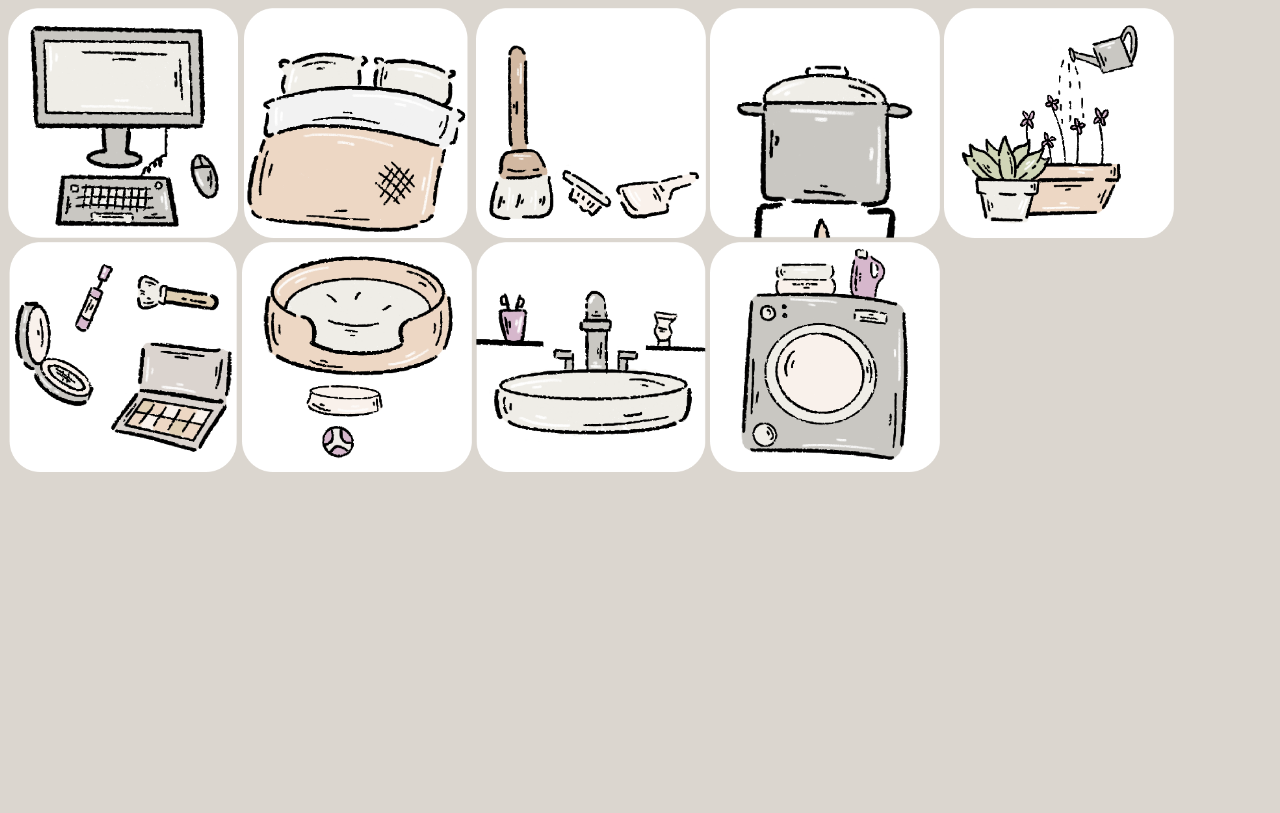
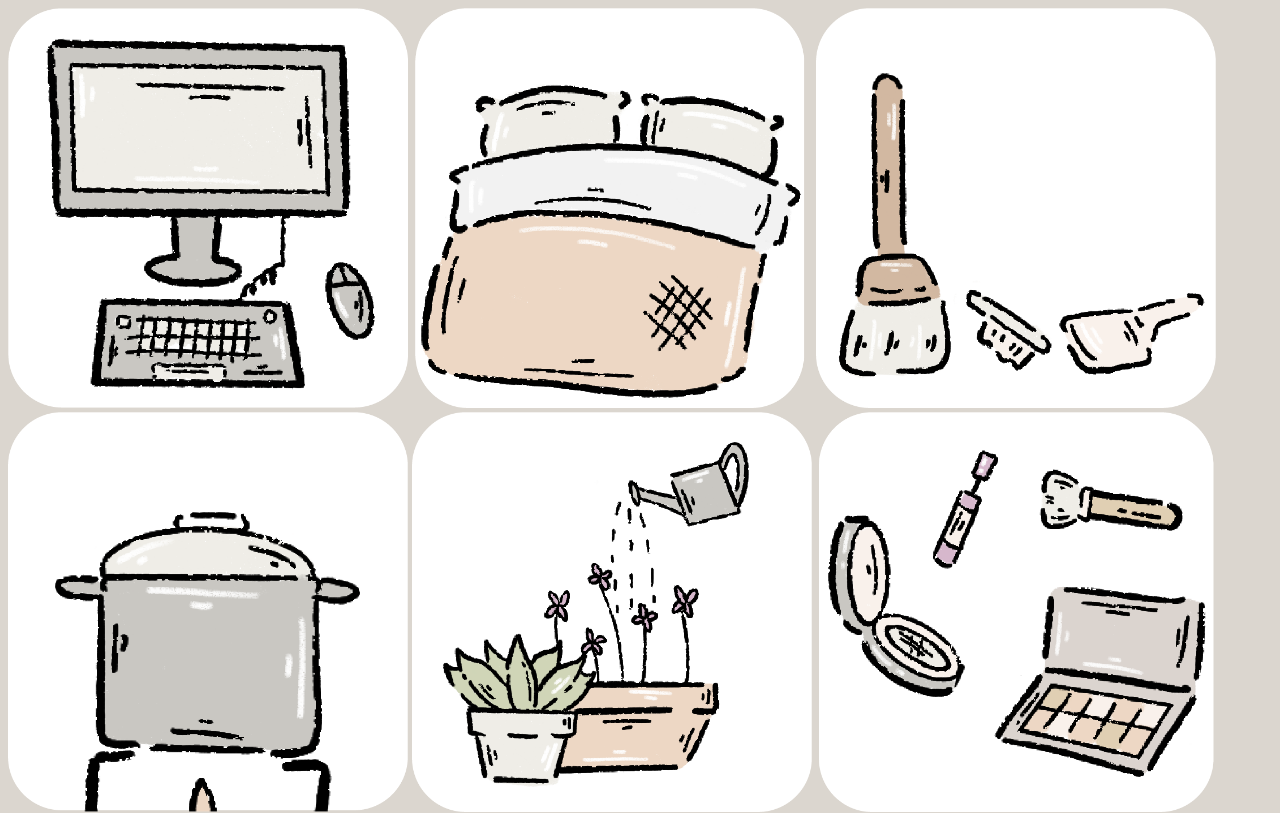
Before and after one commit to arianna-distefano/Assignment2, a plain HTML site: page index.html in a window 1280 px wide. Shown: the top 813 px of the page. Drawn offline with Linux system fonts and the light colour scheme.

Commit message:
Update index.html

```diff
--- a/index.html
+++ b/index.html
@@ -2,14 +2,14 @@
     <head>
     </head>
     <Body style="background-color: rgb(219, 214, 207);">
-        <img src="img/computerv2.png" width="230" height="230" >
-        <img src="img/bed.png" width="230" height="230" >
-        <img src="img/cleaning.png" width="230" height="230">
-        <img src="img/cooking.png" width="230" height="230">
-        <img src="img/garden.png" width="230" height="230">
-        <img src="img/makeup.png" width="230" height="230">
-        <img src="img/pet_bed.png" width="230"height="230" >
-        <img src="img/sink.png" width="230" height="230">
-        <img src="img/washing.png" width="230" height="230">
+        <img src="img/computerv2.png" width="400" height="400" >
+        <img src="img/bed.png" width="400" height="400" >
+        <img src="img/cleaning.png" width="400" height="400">
+        <img src="img/cooking.png" width="400" height="400">
+        <img src="img/garden.png" width="400" height="400">
+        <img src="img/makeup.png" width="400" height="400">
+        <img src="img/pet_bed.png" width="400"height="400" >
+        <img src="img/sink.png" width="400" height="400">
+        <img src="img/washing.png" width="400" height="400">
     </Body>
 </html>
```
